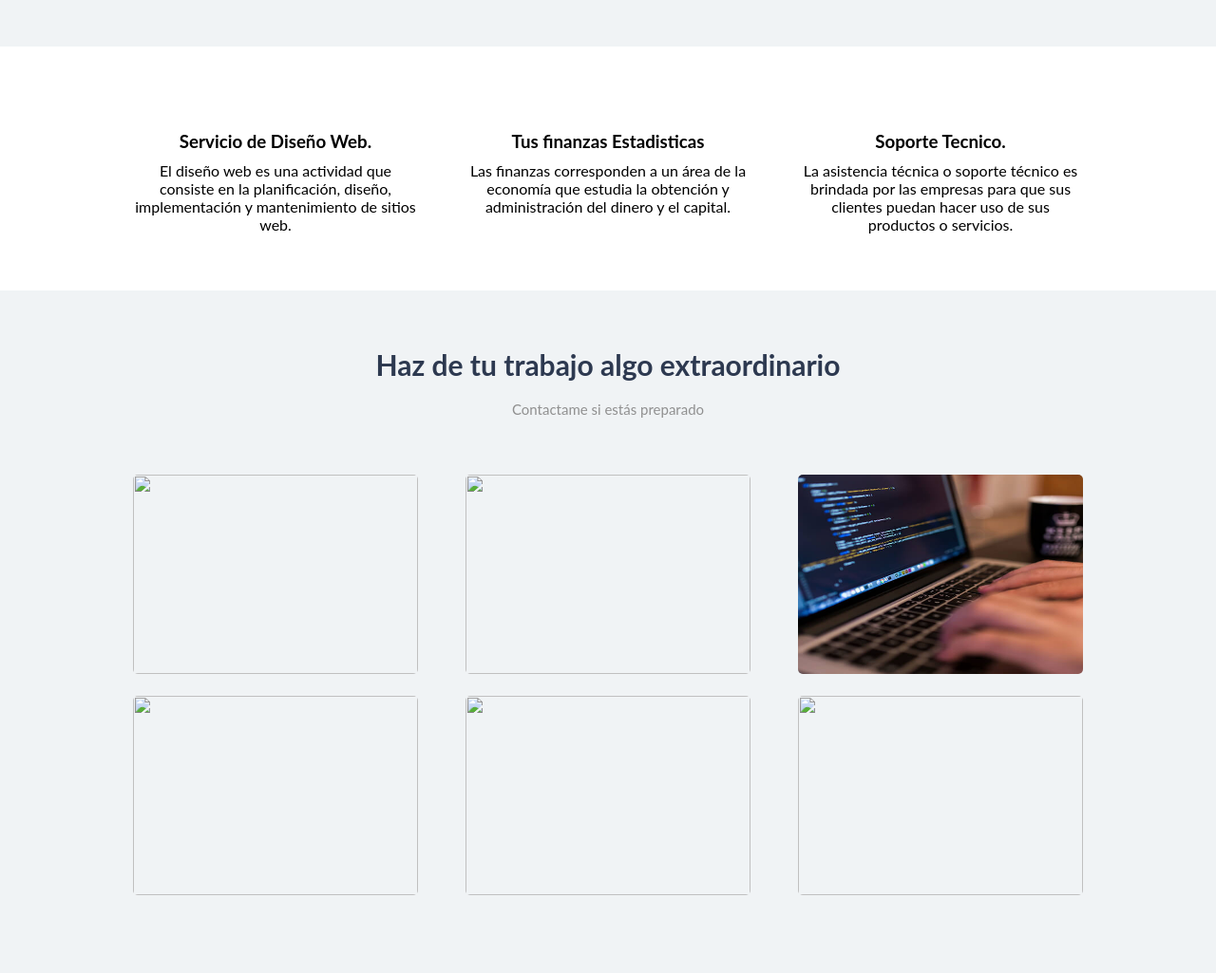
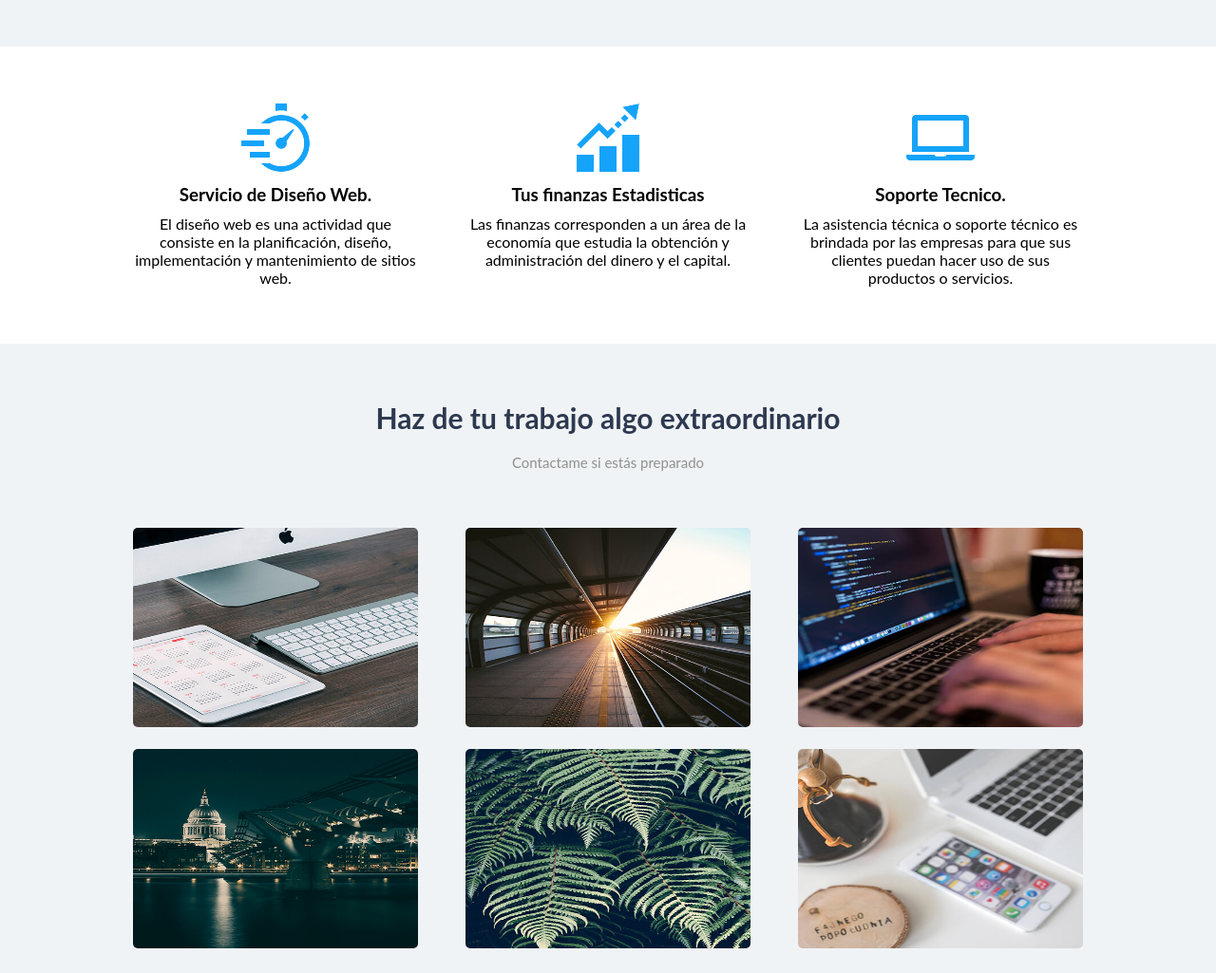
Before and after one commit to JuanRamirez66/PROYECTO3TERMINADO, a plain HTML site: page index.html in a window 1280 px wide. Shown: the part 740-1765 px from the top of the page at 95% size. Drawn offline with Linux system fonts and the light colour scheme; files that its build step writes are made by us from their sources.

Commit message:
Update index.html

```diff
--- a/index.html
+++ b/index.html
@@ -43,7 +43,7 @@
             <div class="contenedor">
                 <div class="contenido-cajas">
                     <div class="tarjeta">
-                        <img src="icono1.png" alt=""
+                        <img src="img/icono1.png" alt=""
 						class="imagen-tarjeta">
                         <div class="contenido-tarjeta">
                             <h3 class="titulo-tarjeta">Servicio de Diseño Web.</h3>
@@ -53,7 +53,7 @@
                         </div>
                     </div>
                     <div class="tarjeta">
-                            <img src="icono2.png" alt="" class="imagen-tarjeta">
+                            <img src="img/icono2.png" alt="" class="imagen-tarjeta">
                             <div class="contenido-tarjeta">
                                 <h3 class="titulo-tarjeta">
 								Tus finanzas Estadisticas</h3>
@@ -63,7 +63,7 @@
                             </div>
                     </div>
                     <div class="tarjeta">
-                            <img src="icono3.png" alt="" class="imagen-tarjeta">
+                            <img src="img/icono3.png" alt="" class="imagen-tarjeta">
                             <div class="contenido-tarjeta">
                                 <h3 class="titulo-tarjeta">
 								Soporte Tecnico.</h3>
@@ -84,22 +84,22 @@
                 </div>
                 <section class="galeria">
                     <div class="fotos">
-                        <img src="1.jpg" alt="">
+                        <img src="img/1.jpg" alt="">
                     </div>
                      <div class="fotos">
-                        <img src="2.jpg" alt="">
+                        <img src="img/2.jpg" alt="">
                     </div>
                     <div class="fotos">
                         <img src="img/3.jpg" alt="">
                     </div>
                     <div class="fotos">
-                        <img src="4.jpg" alt="">
+                        <img src="img/4.jpg" alt="">
                     </div>
                     <div class="fotos">
-                        <img src="5.jpg" alt="">
+                        <img src="img/5.jpg" alt="">
                     </div>
                     <div class="fotos">
-                        <img src="6.jpg" alt="">
+                        <img src="img/6.jpg" alt="">
                     </div>
                 </section>
             </div>
```
